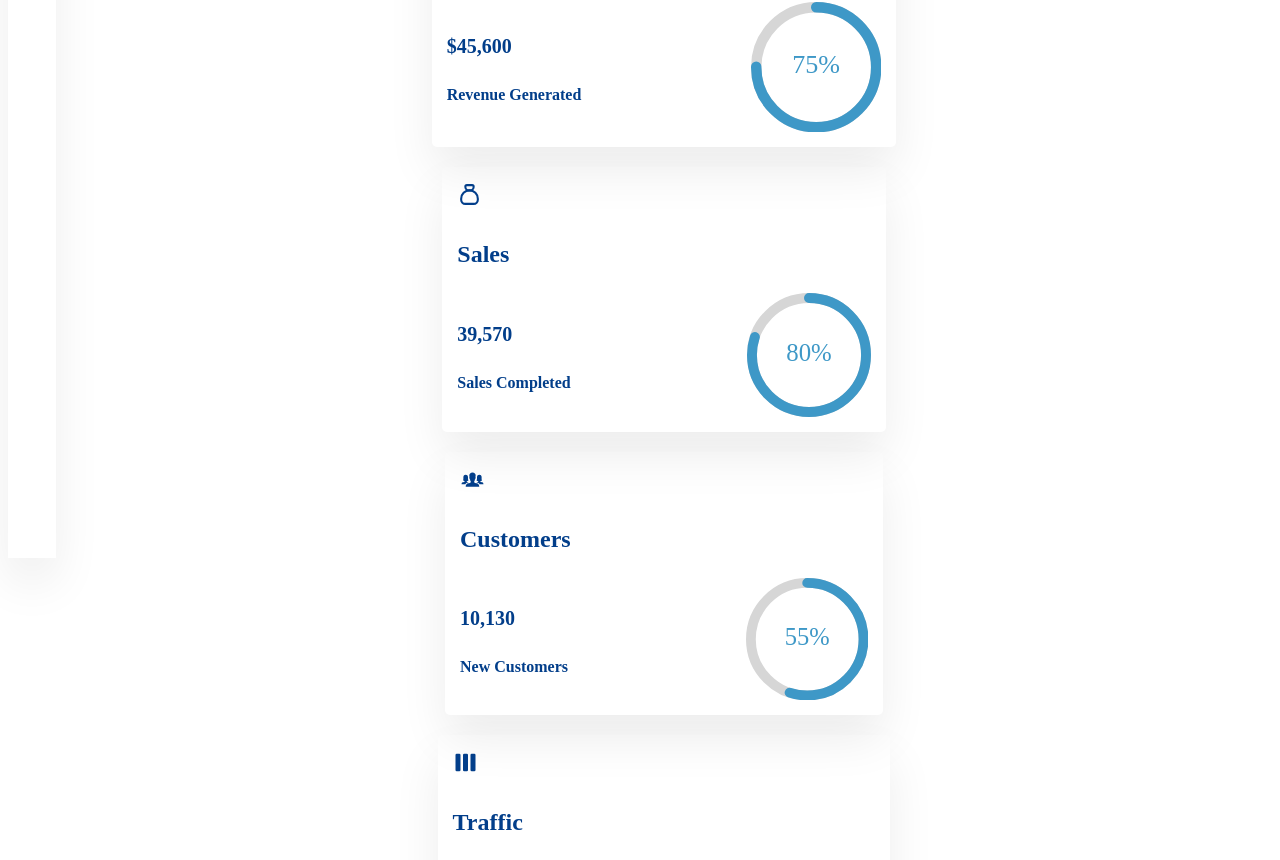
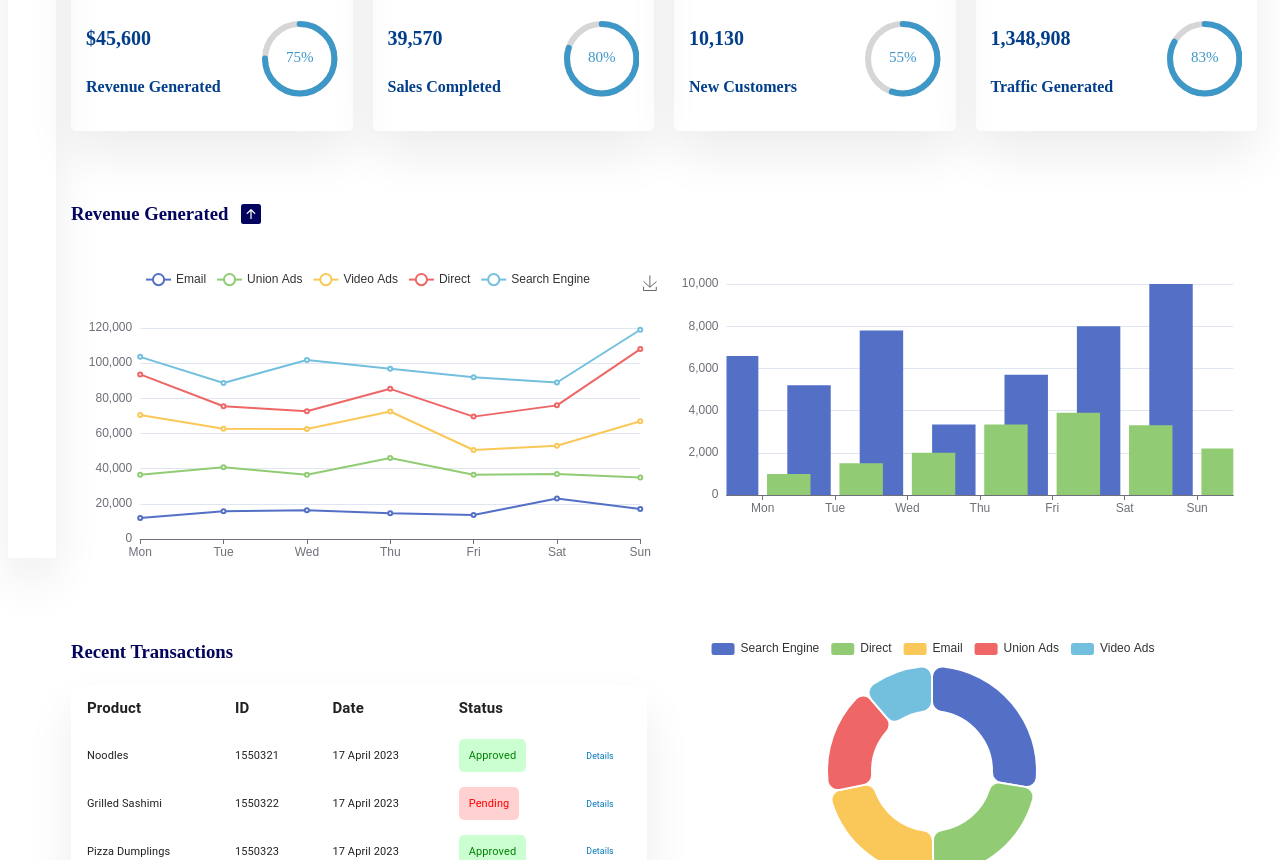
Before and after one commit to Doubting-Thomas/admin-dashboard, a React (Create React App) app: page / in a window 1280 px wide. Shown: the part 260-1120 px from the top of the page. Built offline with nearby package versions, Linux system fonts and the light colour scheme; the HTML template or start-up script is replaced by a standard one.

Commit message:
style: responsiveness for dashboard components

```diff
--- a/src/components/Card/Card.jsx
+++ b/src/components/Card/Card.jsx
@@ -6,10 +6,11 @@ import CardChart from "../CardChart/CardChart";
 const Card = () => {
   return (
     <div className={css.card}>
-      {cardInfo.map((card, id) => {
+      {cardInfo.map((card, index) => {
         return (
           <div className={css.card__container}>
             <CardChart
+              key={index}
               title={card.title}
               color={card.color}
               barValue={card.barValue}
--- a/src/components/Card/Card.module.css
+++ b/src/components/Card/Card.module.css
@@ -5,3 +5,28 @@
   gap: 2rem;
   margin-bottom: 5rem;
 }
+
+@media (min-width: 37.5em) {
+  .card {
+    /* width: 60%; */
+    display: grid;
+    /* flex-direction: row; */
+    grid-template-columns: repeat(2, 1fr);
+    align-items: center;
+    justify-content: space-between;
+  }
+}
+
+@media (min-width: 56.25em) {
+}
+
+@media (min-width: 75em) {
+  .card {
+    /* width: 60%; */
+    display: grid;
+    /* flex-direction: row; */
+    grid-template-columns: repeat(4, 1fr);
+    align-items: center;
+    justify-content: space-between;
+  }
+}
--- a/src/components/CardChart/CardChart.module.css
+++ b/src/components/CardChart/CardChart.module.css
@@ -15,10 +15,6 @@
   cursor: pointer;
   transition: all 0.3s;
   box-shadow: 0 2.4rem 4.8rem rgba(0, 0, 0, 0.075);
-}
-
-.CardChart_cardInfo__4CIpG > p {
-  color: red;
 }
 
 .Card_card__H8gCl > div > .CompactCard > h2 {
--- a/src/components/Stats/Stats.module.css
+++ b/src/components/Stats/Stats.module.css
@@ -9,3 +9,12 @@
 .container {
   margin-bottom: 5rem;
 }
+
+@media (min-width: 75em) {
+  .container {
+    display: grid;
+    grid-template-columns: repeat(2, 1fr);
+    align-items: center;
+    justify-content: space-between;
+  }
+}
--- a/src/pages/Dashboard/Dashboard.module.css
+++ b/src/pages/Dashboard/Dashboard.module.css
@@ -4,3 +4,12 @@
   align-items: center;
   gap: 3.5rem;
 }
+
+@media (min-width: 56.25em) {
+  .dashboard__bottom {
+    display: grid;
+    grid-template-columns: repeat(2, 1fr);
+    align-items: center;
+    justify-content: space-between;
+  }
+}
--- a/src/pages/UserData/UserData.module.css
+++ b/src/pages/UserData/UserData.module.css
@@ -4,7 +4,7 @@
   color: var(--main-bg); */
 }
 .container > :nth-child(1) {
-  border-radius: 10px !important;
+  border-radius: 1rem !important;
   overflow: hidden !important;
   /* background-color: var(--color-primary-2);
   color: var(--main-bg); */
```
